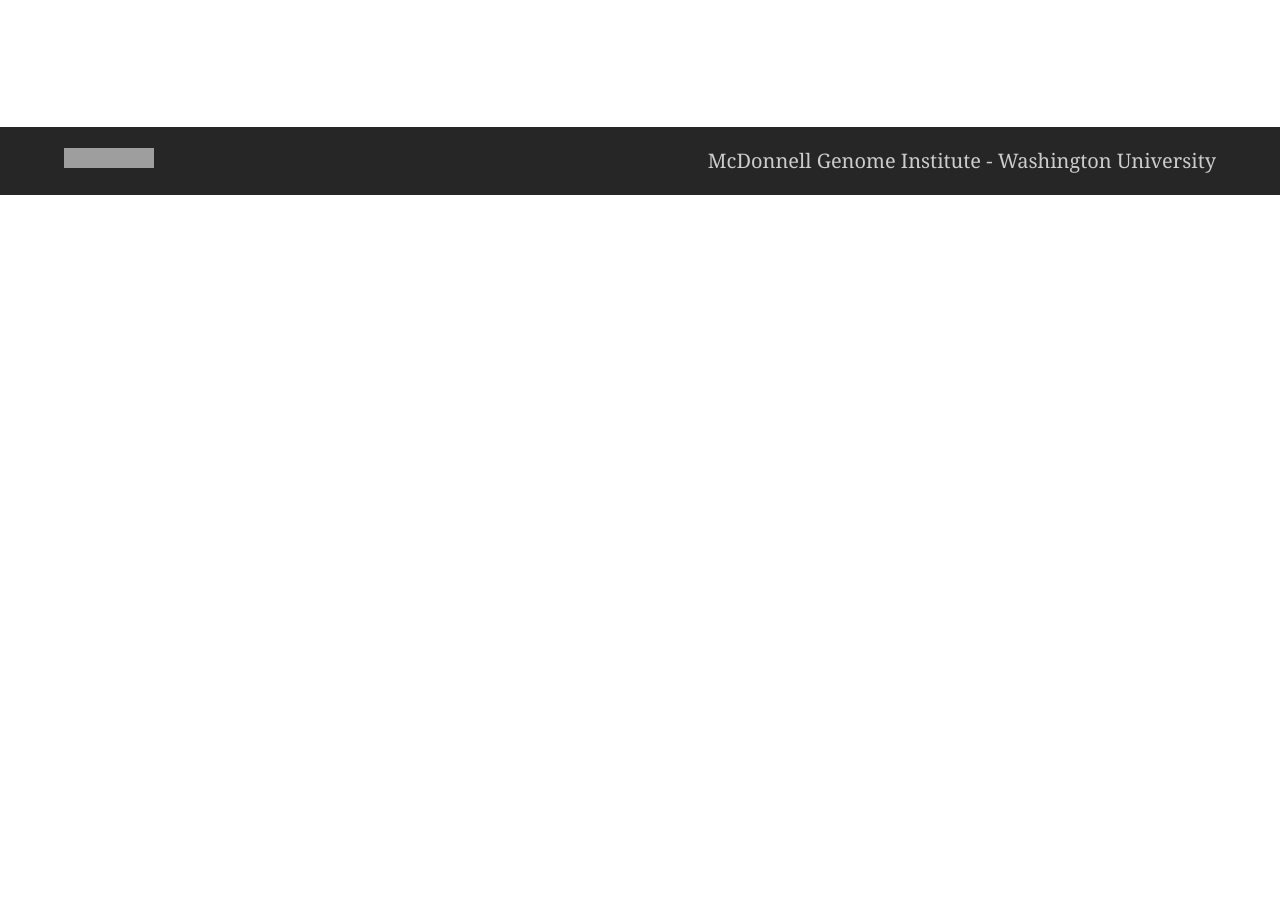
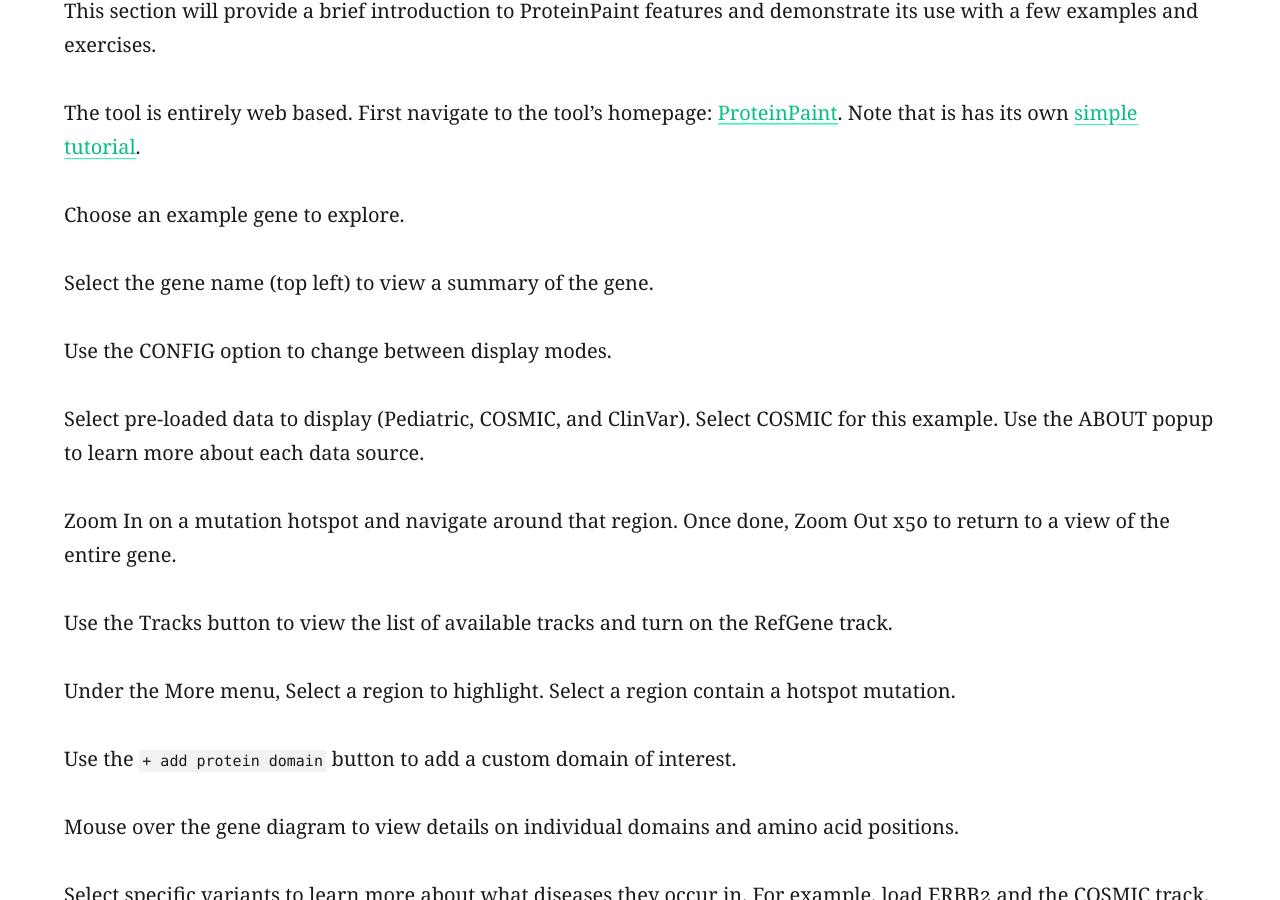
Before and after one commit to griffithlab/genviz.org, a Jekyll site: the page built from _posts/0001-07-01-ProteinPaint.md, in a window 1280 px wide and 900 px high, scrolled down 705 px. Built offline with Jekyll 4.4.1, drawn with Linux system fonts in a browser that asks for light colours; before the commit the page ends 900 px from its top, so only the background shows below that; some of the changed text lies outside the part shown; grey boxes are pictures that could not be loaded.

Commit message:
add first draft of ProteinPaint exercise

````diff
--- a/_posts/0001-07-01-ProteinPaint.md
+++ b/_posts/0001-07-01-ProteinPaint.md
@@ -7,3 +7,82 @@ categories:
 feature_image: "assets/genvis-dna-bg_optimized_v1a.png"
 date: 0001-07-01
 ---
+
+[ProteinPaint](https://pecan.stjude.org/proteinpaint) is a tool made available as part of the [PeCan Data Portal](https://pecan.stjude.org/home). The principle goal of the this data portal is to facilitate exploration of childhood cancer genomics data. However, some tools such as ProteinPaint are generally useful for visualizing the recurrence of any set of variants in a gene in the context of protein domains and other information.
+
+This section will provide a brief introduction to ProteinPaint features and demonstrate its use with a few examples and exercises.
+
+The tool is entirely web based. First navigate to the tool's homepage: [ProteinPaint](https://pecan.stjude.org/proteinpaint). Note that is has its own [simple tutorial](https://docs.google.com/document/d/1JWKq3ScW62GISFGuJvAajXchcRenZ3HAvpaxILeGaw0/edit).
+
+Choose an example gene to explore.
+
+Select the gene name (top left) to view a summary of the gene.
+
+Use the CONFIG option to change between display modes.
+
+Select pre-loaded data to display (Pediatric, COSMIC, and ClinVar). Select COSMIC for this example. Use the ABOUT popup to learn more about each data source.
+
+Zoom In on a mutation hotspot and navigate around that region. Once done, Zoom Out x50 to return to a view of the entire gene.
+
+Use the Tracks button to view the list of available tracks and turn on the RefGene track.
+
+Under the More menu, Select a region to highlight. Select a region contain a hotspot mutation.
+
+Use the `+ add protein domain` button to add a custom domain of interest.
+
+Mouse over the gene diagram to view details on individual domains and amino acid positions.
+
+Select specific variants to learn more about what diseases they occur in. For example, load ERBB2 and the COSMIC track. Two of the most common mutations are S310F and L755S. Select both of these. Which is more common in breast cancer? Use the `List` option to learn more about individual variant observations.
+
+Use the Microarray and RNA-seq expression tracks (if collapsed these appear as `e` in the track list) to determine what kind of childhood tumors tend to have high ERBB2 expression.
+
+Lets load a custom data set into ProteinPaint. We'll use CIViC's list of VHL variants as an example. To get that list go to www.civicdb.org, select `SEARCH`, select the `Variants` tab, create a query where `Gene` `is` `VHL`, and hit the `Search` button. Once the query completes, use the `Get Data` option to `Download CSV`. Save this file. Rename it to CIViC-VHL-Variants.csv. We'll need to reformat the data before inporting into ProteinPaint.
+
+Open this file in R and perform the following clean-up.
+
+```
+#Load the data downloaded from CIViC
+setwd("~/Downloads/")
+dir()
+x = read.csv(file = "CIViC-VHL-Variants.csv", as.is=1:4)
+
+#Store only the variant names that we will parse for protein coordinates
+vhl_variants1 = x[,2]
+
+#Tidy up the names to remove the c. notations
+vhl_variants2 = gsub("\\s+\\(.*\\)", "", vhl_variants, perl=TRUE)
+
+#Limit to only those variants with a format like: L184P
+vhl_variants3 = vhl_variants2[grep("^\\w+\\d+\\w+", vhl_variants2, ignore.case = TRUE, perl=TRUE)]
+
+#Store the variant names for later
+vhl_variant_names = vhl_variants3
+
+#Extract the amino acid position numbers
+vhl_variant_positions = gsub("\\D+(\\d+)\\D+", "\\1", vhl_variants3, perl=TRUE)
+
+#Create a variant types list
+# M=MISSENSE, N=NONSENSE, F=FRAMESHIFT, I=PROTEININS, D=PROTEINDEL, S=SILENT
+types = vector(mode = "character", length = length(vhl_variant_names))
+types[1:length(vhl_variant_names)] = "M"
+types[grep("\\*", vhl_variant_names, ignore.case = TRUE, perl=TRUE)] = "N"
+types[grep("fs", vhl_variant_names, ignore.case = TRUE, perl=TRUE)] = "F"
+types[grep("ins", vhl_variant_names, ignore.case = TRUE, perl=TRUE)] = "I"
+types[grep("del", vhl_variant_names, ignore.case = TRUE, perl=TRUE)] = "D"
+
+#Store the values we care about in a new data frame
+vhl_variants_final = data.frame(vhl_variant_names, vhl_variant_positions, types)
+head(output)
+
+#Create the final format strings requested for ProteinPaint of the form: R200W;200;M
+format_string = function(x){
+  t = paste (x["vhl_variant_names"], x["vhl_variant_positions"], x["types"], sep = ";")
+  return(t)
+}
+output = apply(vhl_variants_final, 1, format_string)
+
+#Write the output to a file
+write(output, file="CIViC-VHL-Variants.formatted.csv")
+```
+
+Open the resulting file (CIViC-VHL-Variants.formatted.csv). In ProteinPaint use the `+` button to add add, and choose the SNV/Indel option. Then paste the variant formatted in R into that box. Compare the VHL variants in CIViC compared to those in ClinVar.
````
